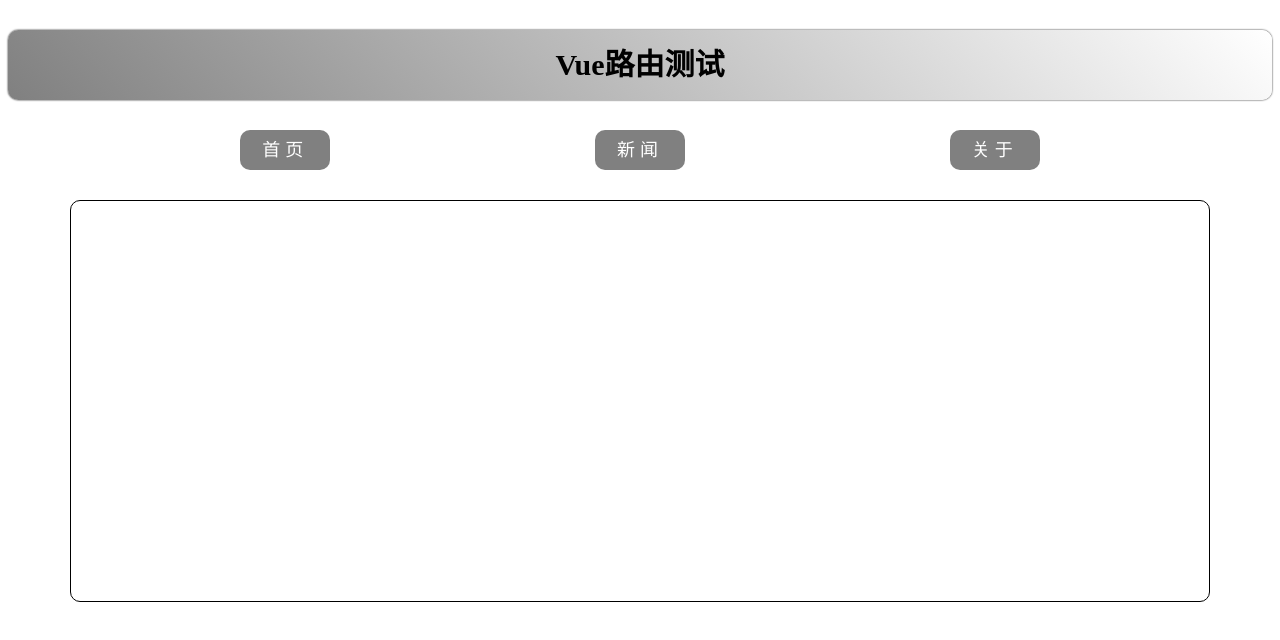
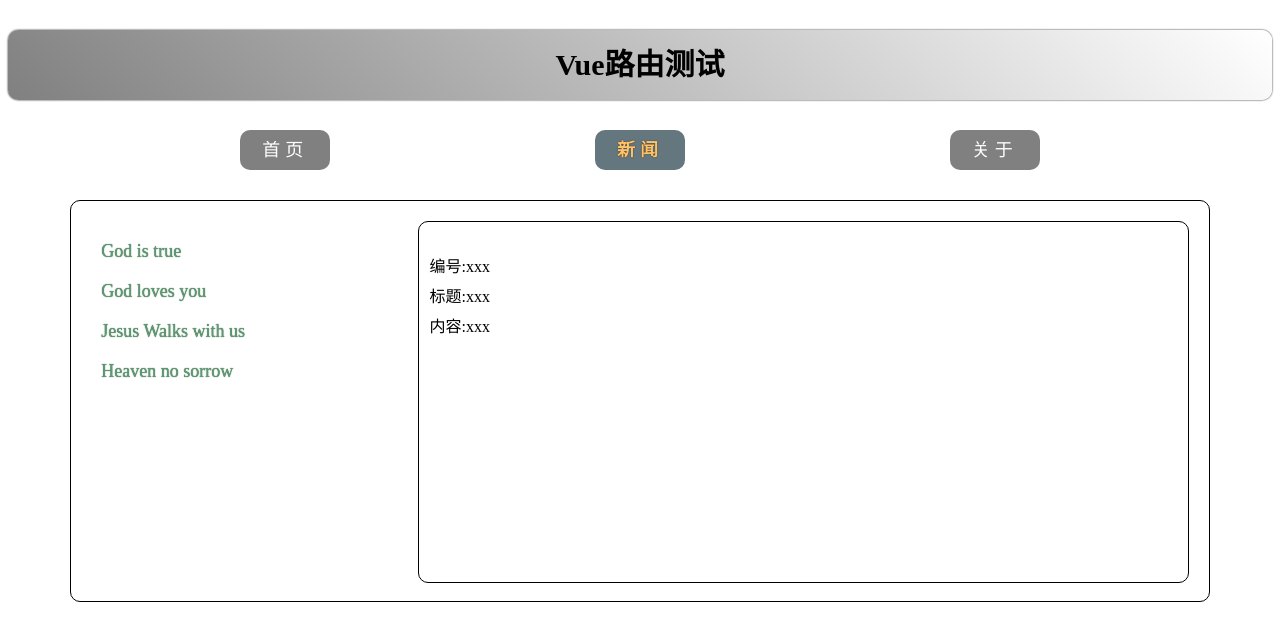
Before and after one commit to ZhouChenxing-Joe/vue3route, a Vue app: page /news/detail in a window 1280 px wide. Before the commit this address had no page. Shown: the top 640 px of the page. Built offline with nearby package versions, Linux system fonts and the light colour scheme; the HTML template or start-up script is replaced by a standard one.

Commit message:
version 9

```diff
--- a/src/App.vue
+++ b/src/App.vue
@@ -1,13 +1,13 @@
 <template>
   <div class=" app">
     <!-- 一般组件  Header.vue-->
-    <Header/>
+    <Header />
     <!-- 导航区 -->
     <!-- <h2 class="title">Vue路由测试</h2> -->
     <div class="navigate">
       <RouterLink to="/home" active-class="active">首页</RouterLink>
-      <RouterLink to="/news" active-class="active">新闻</RouterLink>
-      <RouterLink to="/about" active-class="active">关于</RouterLink>
+      <RouterLink :to="{name:'xinwen'}" active-class="active">新闻</RouterLink>
+      <RouterLink :to="{ path: '/about' }" active-class="active">关于</RouterLink>
     </div>
     <!-- 展示区 -->
     <div class="main-content">
@@ -22,31 +22,33 @@
 <!-- 需要在Terminal里面安装这个npm i vite-plugin-vue-setup-extend -->
 <!-- 然后再vite.config.ts里import npm i vite-plugin-vue-setup-extend -->
 <script lang="ts" setup name="App">
-import {RouterView,RouterLink} from 'vue-router'
+import { RouterView, RouterLink } from 'vue-router'
 import Header from './components/Header.vue';
 </script>
 
 <style>
 /* App */
-.title{
+.title {
   text-align: center;
   word-spacing: 5px;
   margin: 30px 0;
   height: 70px;
   line-height: 70px;
-  background-image: linear-gradient(45deg,gray,white);
+  background-image: linear-gradient(45deg, gray, white);
   border-radius: 10px;
   box-shadow: 0 0 2px;
   font-size: 30px;
 }
-.navigate{
+
+.navigate {
   display: flex;
   justify-content: space-around;
   margin: 0 100px;
 }
+
 .navigate a {
   display: block;
-  text-align:  center;
+  text-align: center;
   width: 90px;
   height: 40px;
   line-height: 40px;
@@ -57,14 +59,16 @@ import Header from './components/Header.vue';
   font-size: 18px;
   letter-spacing: 5px;
 }
-.navigate a.active{
+
+.navigate a.active {
   background-color: #64767E;
   color: #ffc268;
   font-weight: 900;
   text-shadow: 0 0 1px black;
   font-family: 微软雅黑;
 }
-.main-content{
+
+.main-content {
   margin: 0 auto;
   margin-top: 30px;
   border-radius: 10px;
@@ -72,7 +76,6 @@ import Header from './components/Header.vue';
   height: 400px;
   border: 1px solid;
 }
-
 </style>
 
 <!--怎样区分路由组件和一般组件（components）？
@@ -109,5 +112,42 @@ const router = createRouter({
 const router = createRouter({
       history:createWebHashHistory()
 })
+-->
 
+<!-- to的两种写法
+ 1.to="/about" //字符串写法
+ 2.:to="{path:'/about'}"  //对象写法中的path跳转
+ 3.:to="{name:'xinwen'}"  //对象写法中的名字跳转
   -->
+
+<!-- 命名路由:
+ 作用：可以简化路由跳转及传参
+ 给路由规则命名：
+ routes:[
+     {
+            name:'zhuye',
+            path:'/home',
+            component:Home
+          },
+          {
+            name:'xinwen',
+            path:'/news',
+            component:News
+          },
+          {
+            name:'guanyu',
+            path:'/about',
+            component:About
+          },
+    ]
+ ]
+
+ 命名以后就可以花式跳转了
+ :to="{name:'xinwen'}"
+-->
+
+<!-- 嵌套路由的学习
+代码请看News.vue和Detail.vue文件
+
+传参（传参数）的学习
+-->
--- /dev/null
+++ b/src/pages/Detail.vue
@@ -0,0 +1,21 @@
+<template>
+    <ul class="news-list">
+        <li>编号:xxx</li>
+        <li>标题:xxx</li>
+        <li>内容:xxx</li>
+    </ul>
+</template>
+
+<script setup lang="ts" name="Detail">
+</script>
+
+<style scoped>
+.news-list {
+    list-style: none;
+    padding-left: 20px;
+}
+
+.news-list>li {
+    line-height: 30px;
+}
+</style>
--- a/src/pages/News.vue
+++ b/src/pages/News.vue
@@ -1,15 +1,26 @@
 <template>
     <div class="news">
+        <!-- 导航区 -->
         <ul>
-            <li><a href="#">新闻001</a></li>
-            <li><a href="#">新闻002</a></li>
-            <li><a href="#">新闻003</a></li>
-            <li><a href="#">新闻004</a></li>
+            <li v-for="news in newsList" :key="news.id"><RouterLink :to="{path:'/news/detail'}">{{ news.title }}</RouterLink></li>
         </ul>
+        <!-- 展示区 -->
+         <div class="news-content">
+            <RouterView></RouterView>
+         </div>
     </div>
 </template>
 
 <script setup lang="ts" name="News">
+import { reactive } from 'vue';
+import { RouterView,RouterLink } from 'vue-router';
+
+const newsList = reactive([
+    { id: 'news01', title: 'God is true', content: 'Seek Him' },
+    { id: 'news02', title: 'God loves you', content: 'Gods Love' },
+    { id: 'news03', title: 'Jesus Walks with us', content: 'Jesus is Coming' },
+    { id: 'news04', title: 'Heaven no sorrow', content: 'We will be in Heaven' },
+])
 </script>
 
 <style scoped>
--- a/src/router/index.ts
+++ b/src/router/index.ts
@@ -1,30 +1,39 @@
 //创建一个路由器，并暴露出去。
 
 //第一步：引入createRouter
-import {createRouter,createWebHistory} from 'vue-router'
+import { createRouter, createWebHistory } from "vue-router";
 //引入一个一个可能要呈现的组件
-import Home from '@/pages/Home.vue'
-import News from '@/pages/News.vue'
-import About from '@/pages/About.vue'
+import Home from "@/pages/Home.vue";
+import News from "@/pages/News.vue";
+import About from "@/pages/About.vue";
+import Detail from "@/pages/Detail.vue";
 
 //第二步：创建路由器
 const router = createRouter({
-    history:createWebHistory(), //路由器的工作模式 稍后讲解
-    routes:[ //一个一个的路由规则
+  history: createWebHistory(), //路由器的工作模式 稍后讲解
+  routes: [
+    //一个一个的路由规则
     {
-            path:'/home',
-            component:Home
+      name: "zhuye",
+      path: "/home",
+      component: Home,
     },
     {
-            path:'/news',
-            component:News
+      name: "xinwen",
+      path: "/news",
+      component: News,
+      children:[{
+            path:'detail',
+            component:Detail
+      }]
     },
     {
-            path:'/about',
-            component:About
+      name: "guanyu",
+      path: "/about",
+      component: About,
     },
-    ]
-})
+  ],
+});
 
 //暴露出去router
-export default router
+export default router;
```
Lines whose indentation alone changed are shown as unchanged.
